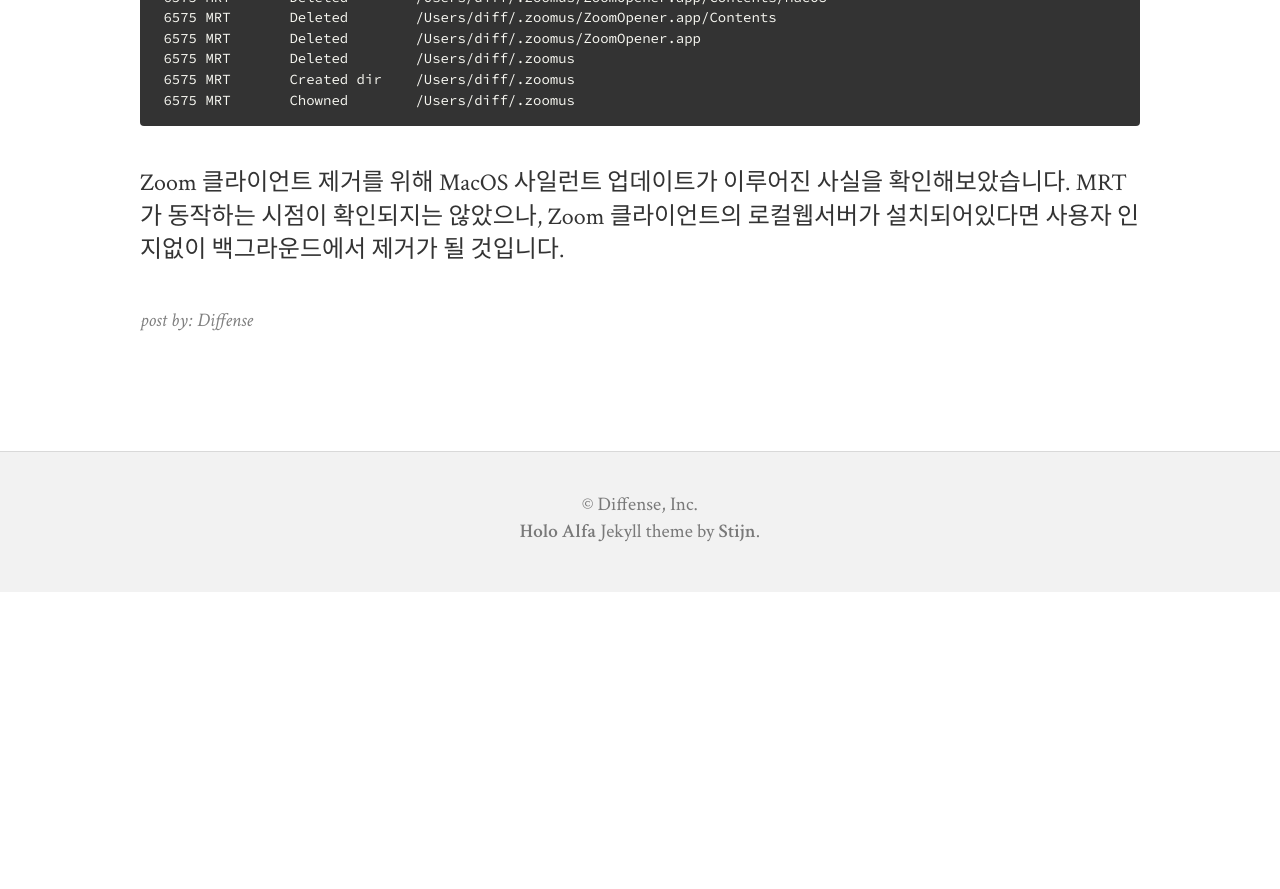
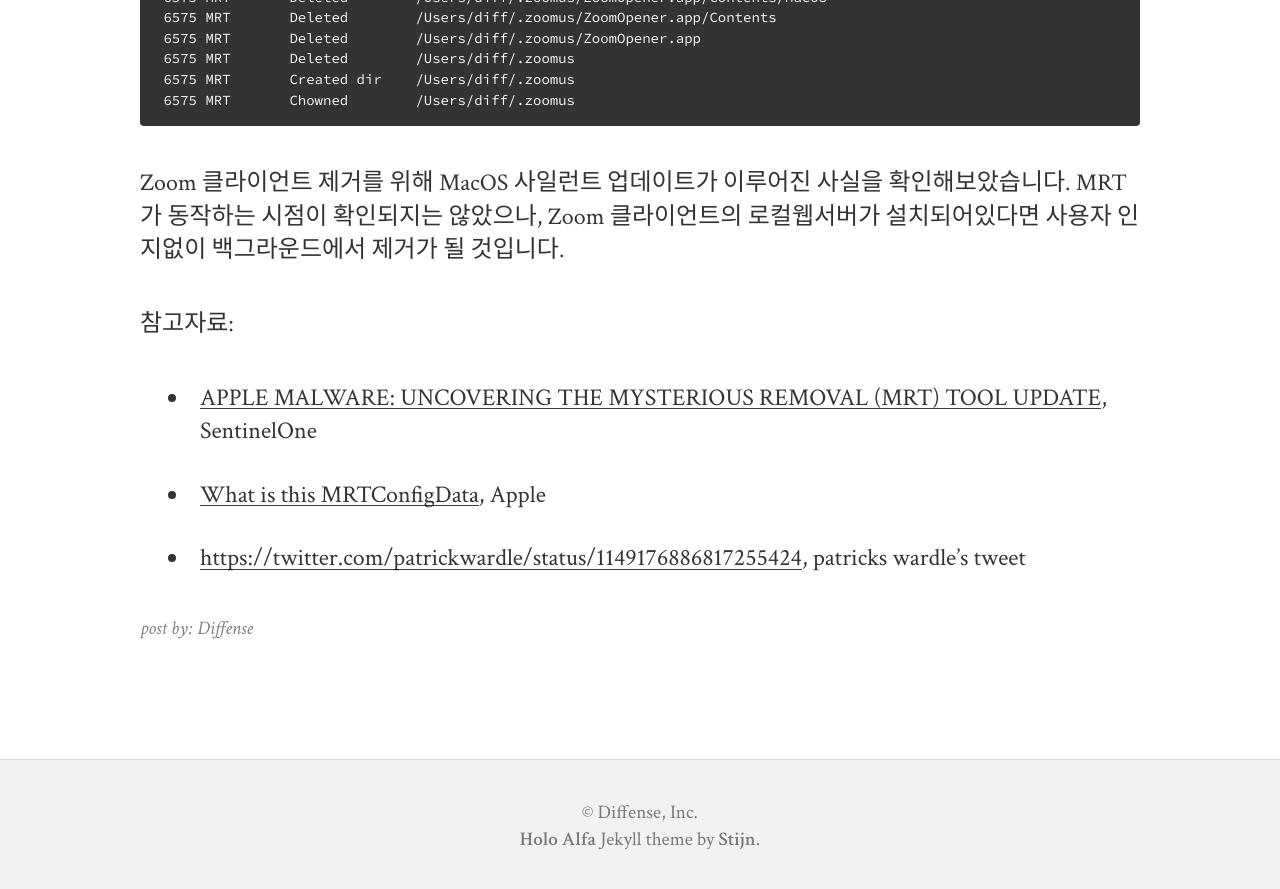
Before and after one commit to intellee/blog.diffense.co.kr, a Jekyll site: the page built from _posts/2019-07-12-WD.md, in a window 1280 px wide and 900 px high, scrolled down 5429 px. Shown: the top 889 px of the window. Built offline with Jekyll 4.4.1, drawn with Linux system fonts in a browser that asks for light colours; nearby versions of some CDN libraries; before the commit the page ends 6021 px from its top, so only the background shows below that.

Commit message:
참고자료

````diff
--- a/_posts/2019-07-12-WD.md
+++ b/_posts/2019-07-12-WD.md
@@ -48,6 +48,7 @@
 19421 포트의 프로세스를 먼저 죽이고, zoom 관련 디렉토리(~/.zoomus)를 제거하는 것입니다.
 
 취약점 타임라인 및 더 자세한 내용은 Jonathan의 블로그, ["Zoom Zero Day: 4+ Million Webcams & maybe an RCE? Just get them to visit your website!"](https://medium.com/bugbountywriteup/zoom-zero-day-4-million-webcams-maybe-an-rce-just-get-them-to-visit-your-website-ac75c83f4ef5)를 참고해주세요.
+
 
 ---
 
@@ -119,3 +120,9 @@
 ```
 
 Zoom 클라이언트 제거를 위해 MacOS 사일런트 업데이트가 이루어진 사실을 확인해보았습니다. MRT가 동작하는 시점이 확인되지는 않았으나, Zoom 클라이언트의 로컬웹서버가 설치되어있다면 사용자 인지없이 백그라운드에서 제거가 될 것입니다.
+
+참고자료:
+
+* [APPLE MALWARE: UNCOVERING THE MYSTERIOUS REMOVAL (MRT) TOOL UPDATE](https://www.sentinelone.com/blog/apples-malware-removal-mrt-tool-update/), SentinelOne
+* [What is this MRTConfigData](https://discussions.apple.com/thread/250079600), Apple
+* [https://twitter.com/patrickwardle/status/1149176886817255424](https://twitter.com/patrickwardle/status/1149176886817255424), patricks wardle's tweet
````
